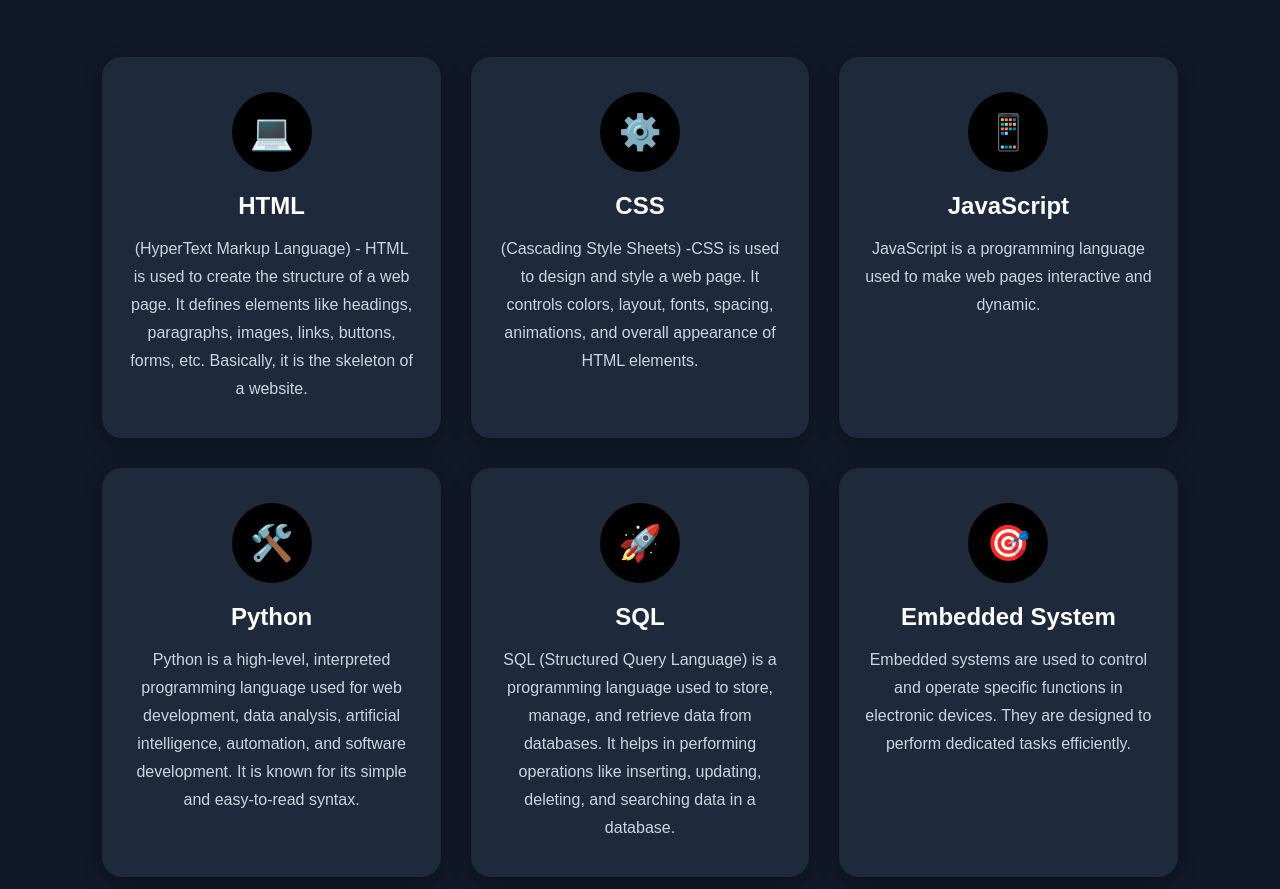
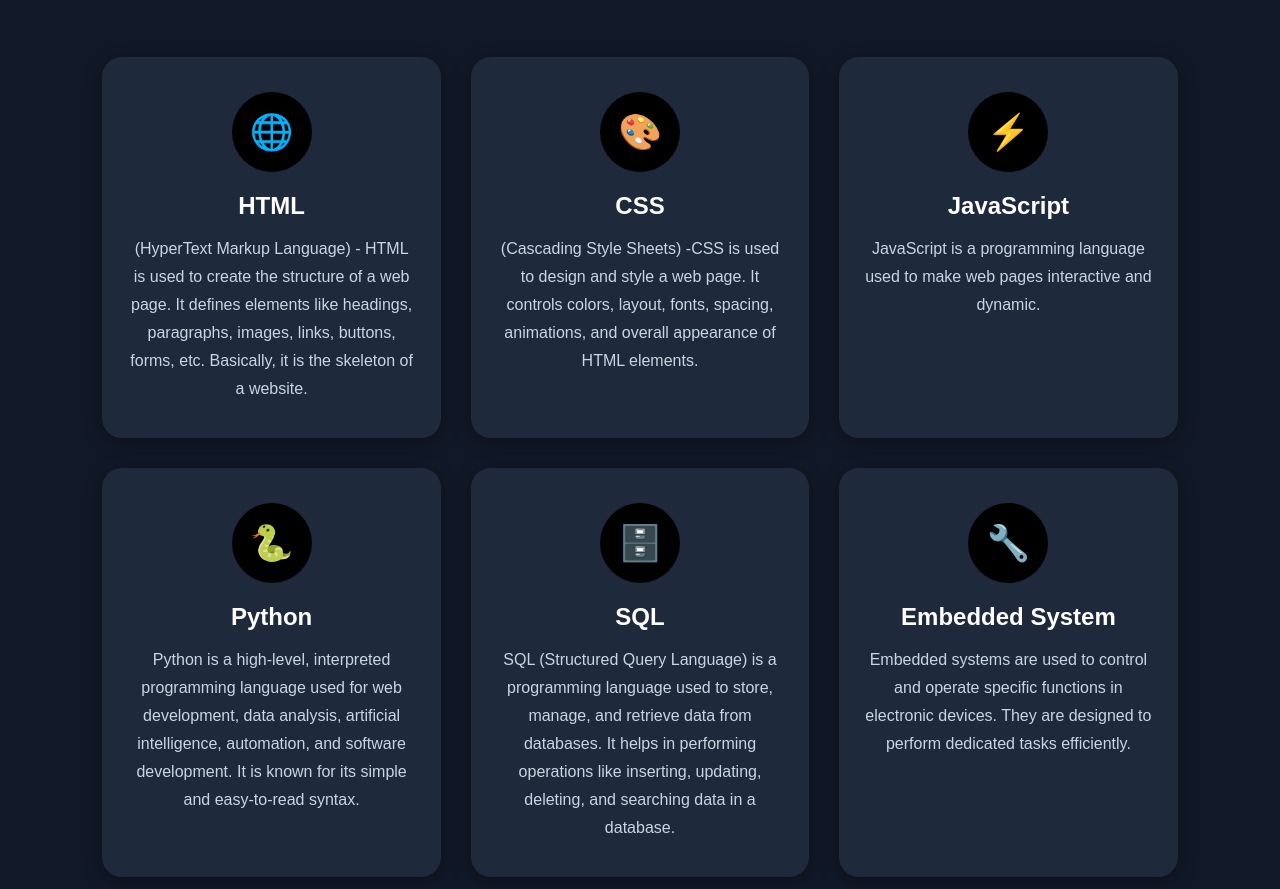
Before and after one commit to Ronukumar/Ronu-Portfolio, a plain HTML site: page Index.HTML in a window 1280 px wide. Shown: the part 1629-2518 px from the top of the page. Drawn offline with Linux system fonts and the light colour scheme.

Commit message:
Icon change

```diff
--- a/Index.HTML
+++ b/Index.HTML
@@ -144,7 +144,7 @@
 
         <div class="skill-box">
 
-            <div class="icon">💻</div>
+            <div class="icon">🌐</div>
 
 
             <h2>HTML</h2>
@@ -157,7 +157,7 @@
 
         <div class="skill-box">
 
-            <div class="icon">⚙️</div>
+            <div class="icon">🎨</div>
 
             <h2>CSS</h2>
 
@@ -167,7 +167,7 @@
 
         <div class="skill-box">
 
-            <div class="icon">📱</div>
+            <div class="icon">⚡</div>
 
             <h2>JavaScript</h2>
 
@@ -179,7 +179,7 @@
 
         <div class="skill-box">
 
-            <div class="icon">🛠️</div>
+            <div class="icon">🐍</div>
 
             <h2>Python</h2>
 
@@ -191,7 +191,7 @@
 
         <div class="skill-box">
 
-            <div class="icon">🚀</div>
+            <div class="icon">🗄️</div>
 
             <h2>SQL</h2>
 
@@ -203,7 +203,7 @@
 
         <div class="skill-box">
 
-            <div class="icon">🎯</div>
+            <div class="icon">🔧</div>
 
             <h2>Embedded System </h2>
 
```
